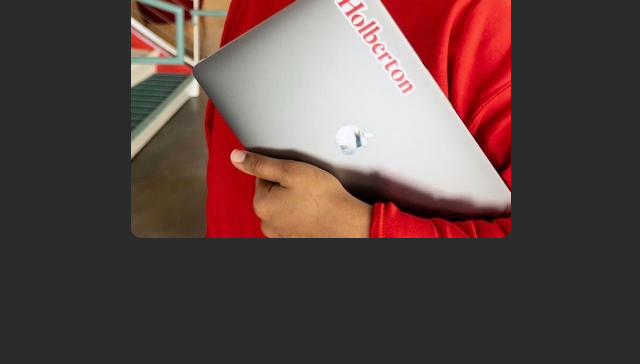
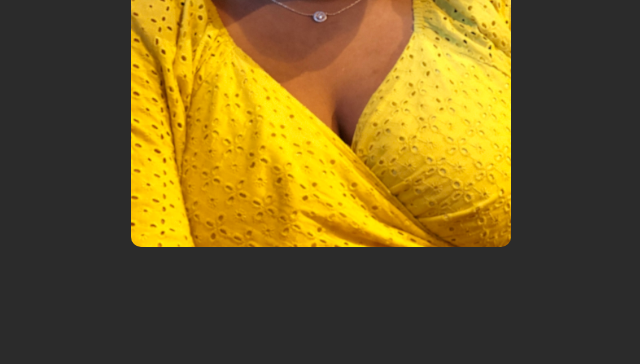
Before and after one commit to breebrowder/3d-flip_card, a plain HTML site: page index.html in a window 1280 px wide. Shown: the part 436-800 px from the top of the page, without its empty margins (319-959 px from the left). Drawn offline with Linux system fonts and the light colour scheme.

Commit message:
new img upload

```diff
--- a/index.html
+++ b/index.html
@@ -13,7 +13,7 @@
         <div class="card">
             <div class="card-inner">
                 <div class="front-face">
-                    <img src="IMG_4685.jpg">
+                    <img src="IMG_6393 2.jpg">
                 </div>
                 <div class="back-face">
                     <h2>Bree Browder</h2>
--- a/styles.css
+++ b/styles.css
@@ -39,8 +39,8 @@
 
 .back-face {
     backface-visibility: hidden;
-    background: rgb(195,34,74);
-background: linear-gradient(0deg, rgba(195,34,74,1) 0%, rgba(253,97,45,1) 100%);
+    background: rgb(195,52,34);
+background: linear-gradient(0deg, rgba(195,52,34,1) 0%, rgba(253,219,45,1) 100%);
     /* background: #c62600; */
     color: #ffff;
     position: absolute;
```
Also changed, not shown: IMG_4685.jpg (deleted), IMG_6393 2.jpg (added).
